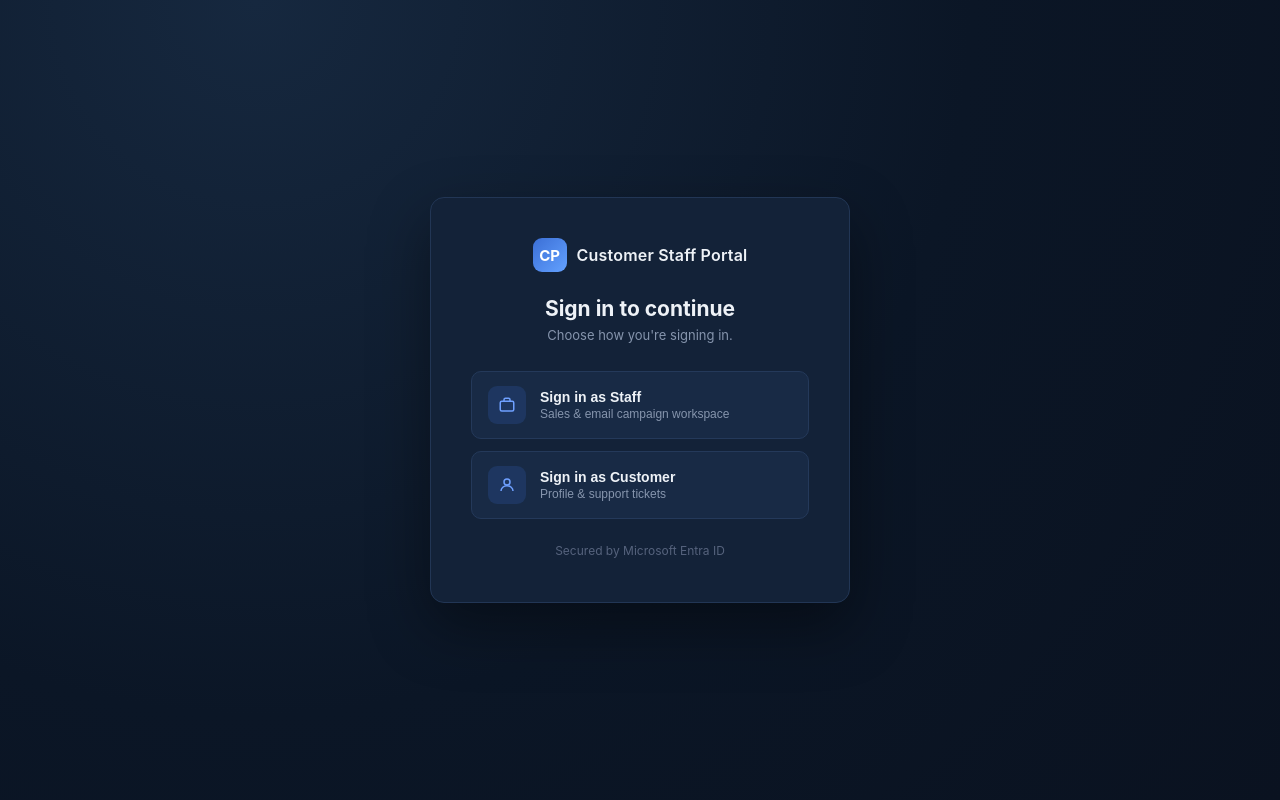
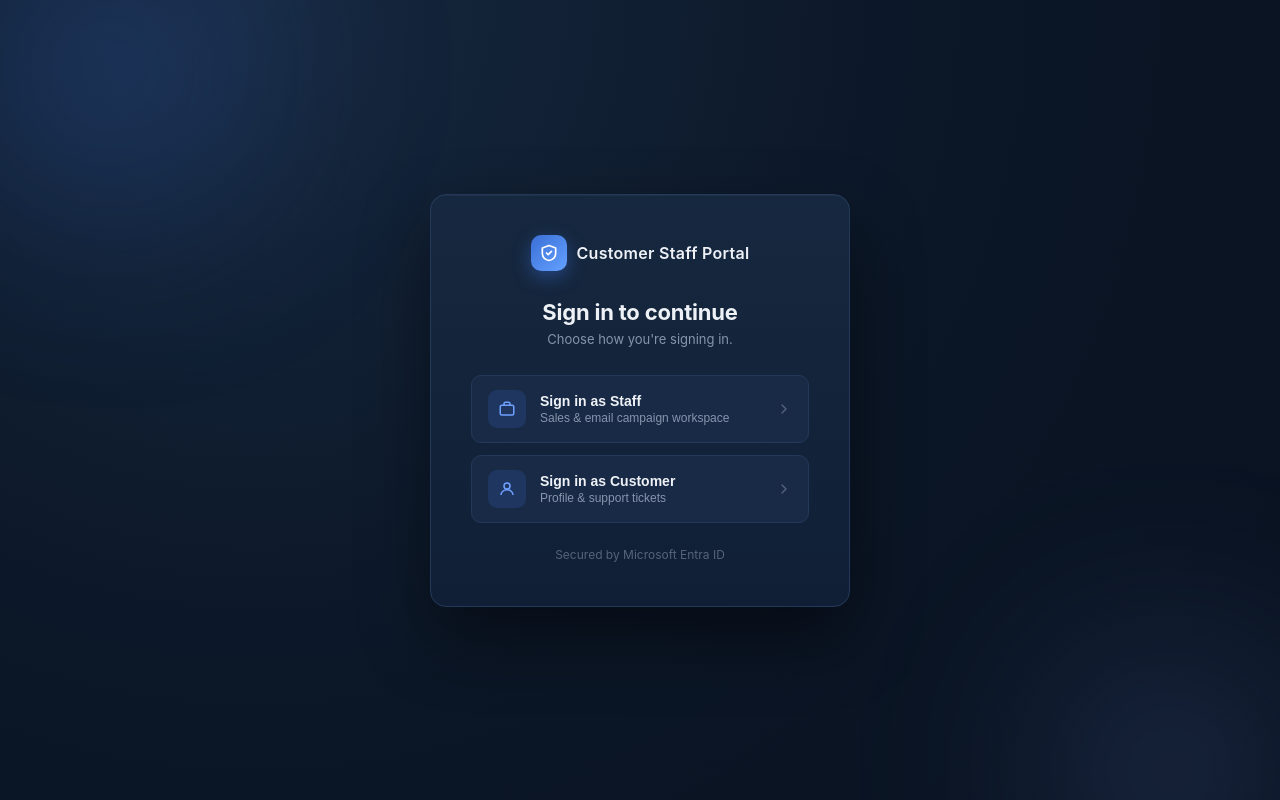
Before and after one commit to Jegan-Git-lab/customer-sales-web-portal, a React (Vite) app in the folder client/: page / in a window 1280 px wide. Built offline with nearby package versions, Linux system fonts and the light colour scheme; no server answers.

Commit message:
Login page

```diff
--- a/client/src/pages/LoginGate.jsx
+++ b/client/src/pages/LoginGate.jsx
@@ -7,7 +7,12 @@ export default function LoginGate() {
     <div className="login-screen">
       <div className="login-card">
         <div className="login-brand">
-          <div className="login-logo">CP</div>
+          <div className="login-logo" aria-hidden="true">
+            <svg width="20" height="20" viewBox="0 0 24 24" fill="none" stroke="currentColor" strokeWidth="2" strokeLinecap="round" strokeLinejoin="round">
+              <path d="M12 3l8 3v6c0 5-3.5 8-8 9-4.5-1-8-4-8-9V6l8-3Z" />
+              <path d="M9 12l2 2 4-4" />
+            </svg>
+          </div>
           <span>Customer Staff Portal</span>
         </div>
 
@@ -26,6 +31,9 @@ export default function LoginGate() {
               <strong>Sign in as Staff</strong>
               <span>Sales &amp; email campaign workspace</span>
             </span>
+            <svg className="persona-chevron" width="16" height="16" viewBox="0 0 24 24" fill="none" stroke="currentColor" strokeWidth="2" strokeLinecap="round" strokeLinejoin="round" aria-hidden="true">
+              <path d="M9 6l6 6-6 6" />
+            </svg>
           </button>
 
           <button type="button" className="persona-option" onClick={() => signIn('customer')}>
@@ -39,6 +47,9 @@ export default function LoginGate() {
               <strong>Sign in as Customer</strong>
               <span>Profile &amp; support tickets</span>
             </span>
+            <svg className="persona-chevron" width="16" height="16" viewBox="0 0 24 24" fill="none" stroke="currentColor" strokeWidth="2" strokeLinecap="round" strokeLinejoin="round" aria-hidden="true">
+              <path d="M9 6l6 6-6 6" />
+            </svg>
           </button>
         </div>
 
--- a/client/src/styles/global.css
+++ b/client/src/styles/global.css
@@ -560,22 +560,51 @@ label { font-size: 13px; color: var(--muted); display: block; margin-bottom: 4px
 .status-pill.ok { background: #e7f5ed; color: var(--ok); }
 
 .login-screen {
+  position: relative;
   display: flex;
   align-items: center;
   justify-content: center;
   min-height: 100vh;
+  overflow: hidden;
   background: radial-gradient(circle at 20% 0%, #16283f 0%, #0b1626 55%, #0a1220 100%);
   padding: 24px;
 }
 
+.login-screen::before,
+.login-screen::after {
+  content: '';
+  position: absolute;
+  border-radius: 50%;
+  filter: blur(90px);
+  pointer-events: none;
+}
+
+.login-screen::before {
+  width: 420px;
+  height: 420px;
+  top: -140px;
+  left: -100px;
+  background: radial-gradient(circle, rgba(59, 111, 214, 0.35), transparent 70%);
+}
+
+.login-screen::after {
+  width: 380px;
+  height: 380px;
+  bottom: -160px;
+  right: -80px;
+  background: radial-gradient(circle, rgba(111, 160, 255, 0.22), transparent 70%);
+}
+
 .login-card {
+  position: relative;
+  z-index: 1;
   width: 100%;
   max-width: 420px;
-  background: #132238;
-  border: 1px solid #223655;
-  border-radius: 14px;
+  background: linear-gradient(180deg, #16283f 0%, #101f35 100%);
+  border: 1px solid #24395a;
+  border-radius: 16px;
   padding: 40px 40px 32px;
-  box-shadow: 0 24px 60px rgba(0, 0, 0, 0.4);
+  box-shadow: 0 30px 70px rgba(0, 0, 0, 0.45), inset 0 1px 0 rgba(255, 255, 255, 0.04);
   text-align: center;
 }
 
@@ -584,14 +613,15 @@ label { font-size: 13px; color: var(--muted); display: block; margin-bottom: 4px
   align-items: center;
   justify-content: center;
   gap: 10px;
-  margin-bottom: 24px;
+  margin-bottom: 28px;
 }
 
 .login-brand .login-logo {
-  width: 34px;
-  height: 34px;
-  border-radius: 9px;
+  width: 36px;
+  height: 36px;
+  border-radius: 10px;
   background: linear-gradient(135deg, #3b6fd6, #63a1ff);
+  box-shadow: 0 6px 18px rgba(59, 111, 214, 0.45);
   display: flex;
   align-items: center;
   justify-content: center;
@@ -605,13 +635,14 @@ label { font-size: 13px; color: var(--muted); display: block; margin-bottom: 4px
   color: #eef2f7;
   font-size: 16px;
   font-weight: 600;
-  letter-spacing: 0.2px;
+  letter-spacing: 0.3px;
 }
 
 .login-card h1 {
   color: #eef2f7;
-  font-size: 21px;
+  font-size: 22px;
   margin: 0 0 6px;
+  letter-spacing: -0.2px;
 }
 
 .login-card .muted {
@@ -637,14 +668,17 @@ label { font-size: 13px; color: var(--muted); display: block; margin-bottom: 4px
   color: #eef2f7;
   cursor: pointer;
   text-align: left;
-  transition: border-color 0.15s ease, background 0.15s ease, transform 0.15s ease;
+  transition: border-color 0.15s ease, background 0.15s ease, transform 0.15s ease, box-shadow 0.15s ease;
 }
 
 .persona-option:hover {
   border-color: #3b6fd6;
   background: #1c3252;
-  transform: translateY(-1px);
+  transform: translateY(-2px);
+  box-shadow: 0 10px 24px rgba(0, 0, 0, 0.3);
 }
+
+.persona-option:active { transform: translateY(0); }
 
 .persona-option .persona-icon {
   width: 38px;
@@ -656,12 +690,20 @@ label { font-size: 13px; color: var(--muted); display: block; margin-bottom: 4px
   align-items: center;
   justify-content: center;
   flex-shrink: 0;
+  transition: background 0.15s ease, color 0.15s ease;
+}
+
+.persona-option:hover .persona-icon {
+  background: linear-gradient(135deg, #3b6fd6, #63a1ff);
+  color: #fff;
 }
 
 .persona-option .persona-copy {
   display: flex;
   flex-direction: column;
   gap: 2px;
+  flex: 1;
+  min-width: 0;
 }
 
 .persona-option .persona-copy strong {
@@ -674,6 +716,18 @@ label { font-size: 13px; color: var(--muted); display: block; margin-bottom: 4px
   color: #8695ad;
 }
 
+.persona-chevron {
+  color: #56637d;
+  flex-shrink: 0;
+  transform: translateX(0);
+  transition: transform 0.15s ease, color 0.15s ease;
+}
+
+.persona-option:hover .persona-chevron {
+  color: #6fa0ff;
+  transform: translateX(3px);
+}
+
 .login-footnote {
   margin-top: 24px;
   font-size: 12px;
```
